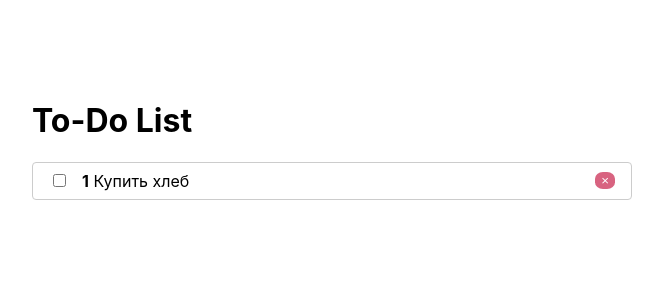
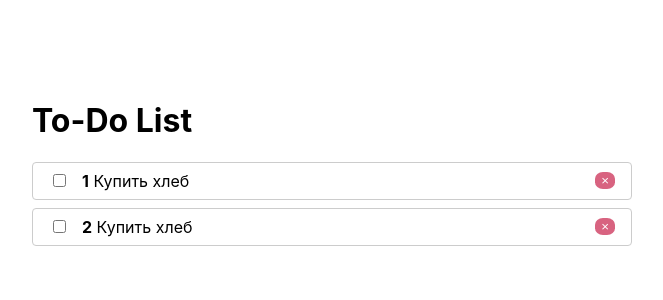
Before and after one commit to EvolaDev/ToDo, a React (Create React App) app: page / in a window 1280 px wide. Shown: the top 300 px of the page, without its empty margins (308-971 px from the left). Built offline with nearby package versions, Linux system fonts and the light colour scheme.

Commit message:
add remove item possibility

```diff
--- a/src/App.js
+++ b/src/App.js
@@ -1,9 +1,11 @@
 import React from 'react';
 import TodoList from './components/TodoList';
+import Context from './context';
 
 function App() {
   const [todoArray, setTodo] = React.useState([
     { id: 1, completed: false, title: 'Купить хлеб' },
+    { id: 2, completed: false, title: 'Купить хлеб' },
   ]);
 
   function toggleTodo(id) {
@@ -17,12 +19,17 @@ function App() {
     );
   }
 
+  function removeTodo(id) {
+    setTodo(todoArray.filter((todo) => todo.id !== id));
+  }
+
   return (
-    <div className="wrapper">
-      <h1>To-Do List</h1>
-
-      <TodoList todoArray={todoArray} onToggle={toggleTodo} />
-    </div>
+    <Context.Provider value={{ removeTodo }}>
+      <div className="wrapper">
+        <h1>To-Do List</h1>
+        <TodoList todoArray={todoArray} onToggle={toggleTodo} />
+      </div>
+    </Context.Provider>
   );
 }
 
--- a/src/components/TodoItem/TodoItem.css
+++ b/src/components/TodoItem/TodoItem.css
@@ -5,7 +5,7 @@ li {
   padding: 0.5rem 1rem;
   border: 1px solid #ccc;
   border-radius: 4px;
-  margin-bottom: 5rem;
+  margin-bottom: 0.5rem;
 }
 
 input {
--- a/src/components/TodoItem/TodoItem.js
+++ b/src/components/TodoItem/TodoItem.js
@@ -1,8 +1,10 @@
-import React from 'react';
+import React, { useContext } from 'react';
 import PropTypes from 'prop-types';
+import Context from '../../context';
 import './TodoItem.css';
 
 function TodoItem({ todo, index, onChange }) {
+  const { removeTodo } = useContext(Context);
   const classes = [];
 
   if (todo.completed) {
@@ -21,7 +23,11 @@ function TodoItem({ todo, index, onChange }) {
         &nbsp;
         {todo.title}
       </span>
-      <button className="remove-button" title="remove task">
+      <button
+        className="remove-button"
+        title="remove task"
+        onClick={removeTodo.bind(null, todo.id)}
+      >
         &times;
       </button>
     </li>
--- /dev/null
+++ b/src/context.js
@@ -0,0 +1,5 @@
+import React from 'react';
+
+const Context = React.createContext();
+
+export default Context;
```
